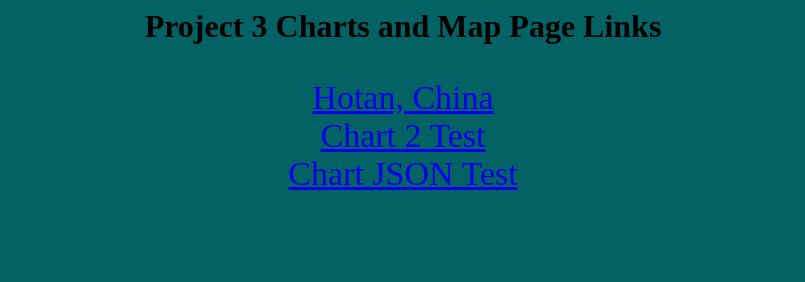
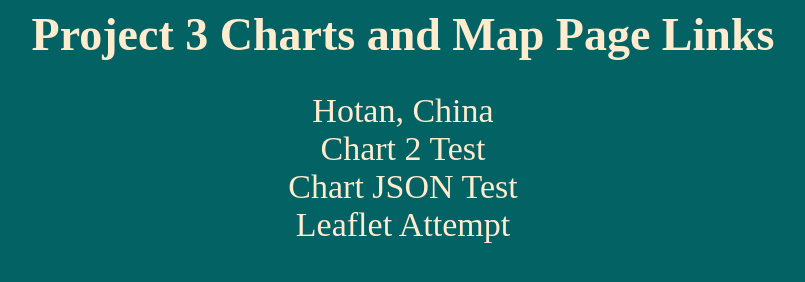
Before and after one commit to LuzMaria04/Project-03-Team-Crystal-Egg, a plain HTML site: page code/index.html in a window 1280 px wide. Shown: the whole page, without its empty margins (237-1042 px from the left). Drawn offline with Linux system fonts and the light colour scheme.

Commit message:
mel- small style changes to homepage

```diff
--- a/code/index.html
+++ b/code/index.html
@@ -1,20 +1,46 @@
 <html>
 <head>
+    <link rel="icon" href="data:,">
     <title>
-        Project 3 Homepage
+        Project 3 Homepage - Team Crystal Egg
     </title>
+
+    <style>
+        a {
+            text-decoration: none;
+            color:blanchedalmond;
+            font-size:34px;
+            font-family:'Times New Roman', Times, serif;
+         }
+         h1 {
+            font-size:46px;
+            color:blanchedalmond;
+            font-family:'Times New Roman', Times, serif;
+         }
+         body{
+            background-color:rgb(3, 98, 100)
+         }
+      </style>
 </head>
 
 <body>
-    <body style="background-color:rgb(3, 98, 100)"></body>
+
 <center>
-    <h1>Project 3 Charts and Map Page Links</h1>
-    <p style="font-size: 34px">
+    <h1 class="title">Project 3 Charts and Map Page Links</h1>
+
+    <p>
         <a href="chart1.html">Hotan, China</a> <br>
-        <a href="chart2.html">Chart 2 Test</a> <br>
-        <a href="chartJsonTest.html">Chart JSON Test</a> <br>
+        <a href="chart2.html" class="link">Chart 2 Test</a> <br>
+        <a href="chartJsonTest.html" class="link">Chart JSON Test</a> <br>
+        <a href="Leaflet_Attempt.html" class="link">Leaflet Attempt</a>
+
     </p>
 
 </center>
 </body>
 </html>
+<!-- Mel's Changes:
+    • added style tags to head for font color, size, & family for greater contrast & readability (and to make changes easier)
+    • added the <link rel="icon" href="data:,"> tag to get rid of the favicon warning
+    • added a map page
+-->
```
